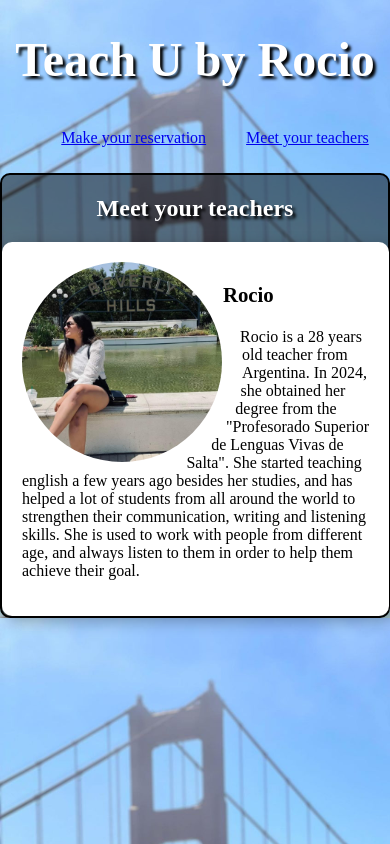
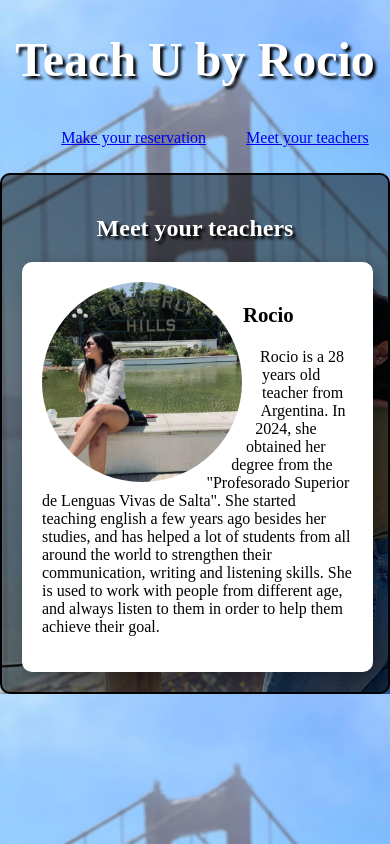
Before and after one commit to gregtom96/Mundolingo, a PHP site: page /pages/teachers.html in a window 390 px wide. Run offline with PHP 8.4, Linux system fonts and the light colour scheme.

Commit message:
correction erreurs responsive design

```diff
--- a/style/teachers.css
+++ b/style/teachers.css
@@ -28,6 +28,7 @@ main{
     background-color: rgba(0,0,0,0.5);
 	border: 2px solid black;
 	border-radius: 10px;
+	padding: 20px;
 }
 h2{
     font-family:"Futura";
@@ -40,7 +41,6 @@ h3{
 article{
 	background-color: white;
 	width: 50%;
-	margin: 20px 20px;
 	padding: 20px;
 	border-radius: 10px;
 	box-shadow: 5px 5px 15px rgba(0,0,0,0.3);
@@ -68,9 +68,6 @@ img{
 	body{
 		background-image: url("../images/fond_mobile.png");
 	}
-	main{
-		padding: 0;
-	}
 	article{
 		width: 90%;
 		margin: auto;
```
